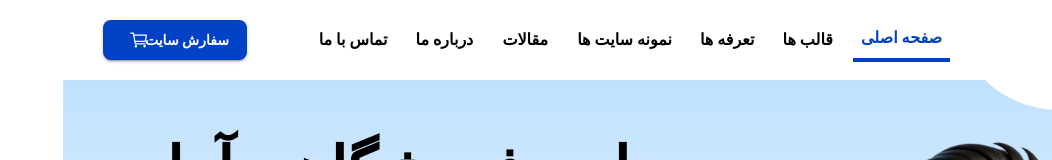
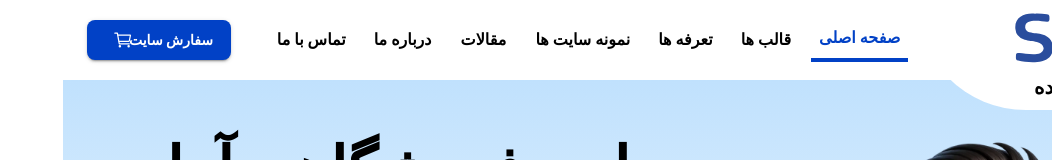
Before and after one commit to MohammadSoleimanikia/webetom, a Next.js app: page / in a window 1280 px wide. Shown: the top 160 px of the page, without its empty margins (228-1280 px from the left). Built offline with nearby package versions, Linux system fonts and the light colour scheme; what @mui/material-nextjs would draw is missing.

Commit message:
refactor (header): add container

```diff
--- a/src/sections/header/index.tsx
+++ b/src/sections/header/index.tsx
@@ -10,28 +10,18 @@ export default function Header() {
 
     <>
       <header className="relative z-20 hidden h-20 w-full bg-white lg:block 2xl:h-28">
-        <div className="mx-auto flex h-full w-full items-center">
-          {/* Logo Section */}
-          <div className="relative z-30 h-full w-4/12">
-            {/*  Shape */}
+        {/* Logo shape */}
+        <div className="absolute top-0 right-0 z-30 h-full w-[33.333%]">
           <div
             className={clsx(
-                "absolute top-0 left-0 z-0",
+              "absolute top-0 right-0",
               "h-[calc(100%+30px)] w-full",
               "rounded-bl-[100px] bg-white xl:rounded-bl-full",
             )}
           />
 
-            {/* Logo Content */}
-            <div
-              className={clsx(
-                "absolute top-0 left-0 z-10",
-                "flex h-[calc(100%+30px)] w-full",
-                "flex-col items-center justify-center",
-                "pl-10",
-              )}
-            >
-              {/* Logo */}
+          {/* Logo content */}
+          <div className="relative z-10 flex h-[calc(100%+30px)] w-full flex-col items-center justify-center">
             <div className="flex flex-col items-center justify-center">
               <Image
                 preload
@@ -49,12 +39,16 @@ export default function Header() {
           </div>
         </div>
 
-          {/* Navigation */}
-          <div className="flex h-full w-9/12 items-center justify-between pl-10">
+        {/* left side*/}
+        <Container
+          maxWidth="xxl"
+          className="relative  z-20  flex h-full items-center justify-between"
+        >
+          <div className="mr-[33.333%] flex h-full w-full items-center justify-between ">
             <NavDesktop />
-            <OrderButton className="hidden xl:flex py-2.5" />
+            <OrderButton className="hidden py-2.5 xl:flex" />
           </div>
-        </div>
+        </Container>
       </header>
 
       {/* mobile------------------------------------------------------------- */}
```
Lines whose indentation alone changed are shown as unchanged.
